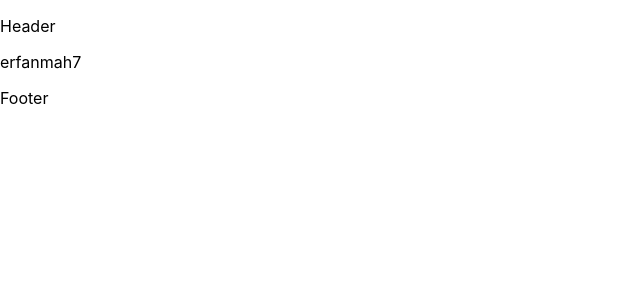
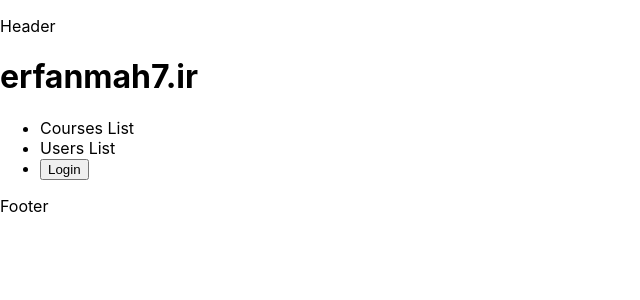
Before and after one commit to Erfanmah7/Next-Pages-Router, a Next.js app: page / in a window 1280 px wide. Shown: the top 300 px of the page, without its empty margins (0-640 px from the left). Built offline with nearby package versions, Linux system fonts and the light colour scheme.

Commit message:
Dynamic Route

```diff
--- a/pages/index.js
+++ b/pages/index.js
@@ -1,7 +1,34 @@
 import Head from "next/head";
 import Image from "next/image";
 import styles from "../styles/Home.module.css";
+import Link from "next/link";
+import { useRouter } from "next/router";
 
 export default function Home() {
-  return <div className={styles.container}>erfanmah7</div>;
+  const router = useRouter();
+  const clickHandler = () => {
+    //بازگشت
+    // router.push("/admin");
+    //بدون بازگشت
+    router.replace("/users");
+  };
+
+  return (
+    <div className={styles.container}>
+      <h1>erfanmah7.ir</h1>
+      <ul>
+        <li>
+          <Link href="/courses">Courses List</Link>
+        </li>
+        <li>
+          <Link href="/users" replace>
+            Users List
+          </Link>
+        </li>
+        <li>
+          <button onClick={clickHandler}>Login</button>
+        </li>
+      </ul>
+    </div>
+  );
 }
--- /dev/null
+++ b/pages/users/admin.js
@@ -0,0 +1,5 @@
+function Admin() {
+  return <div>Admin</div>;
+}
+
+export default Admin;
```
Also changed, not shown: pages/users/[userId].js (added, +11 -0 lines), pages/users/index.js (added, +25 -0 lines).
